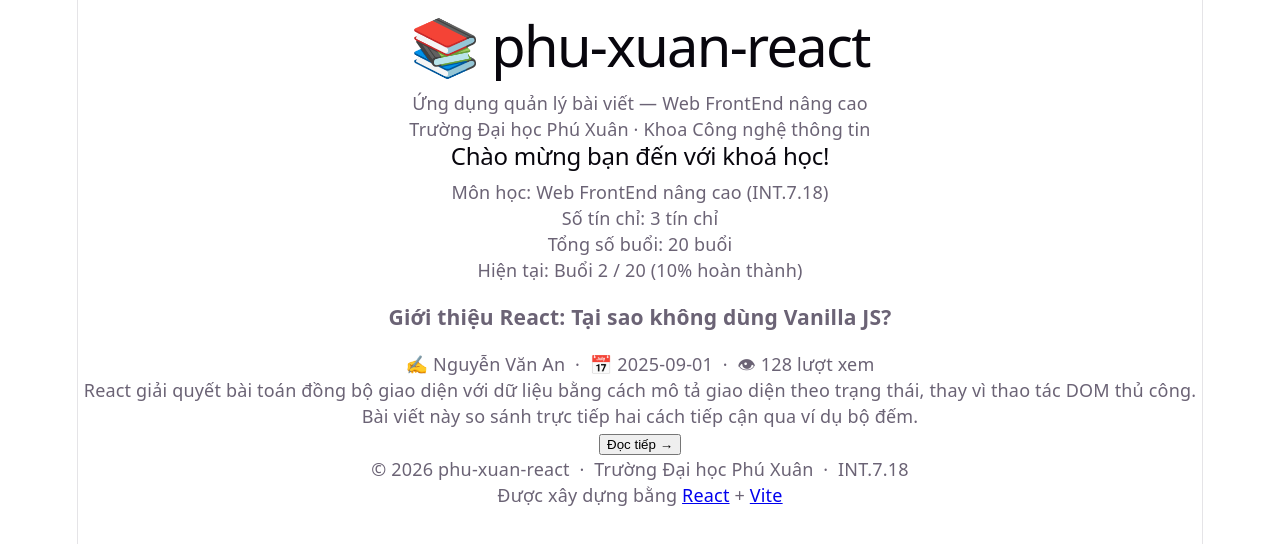
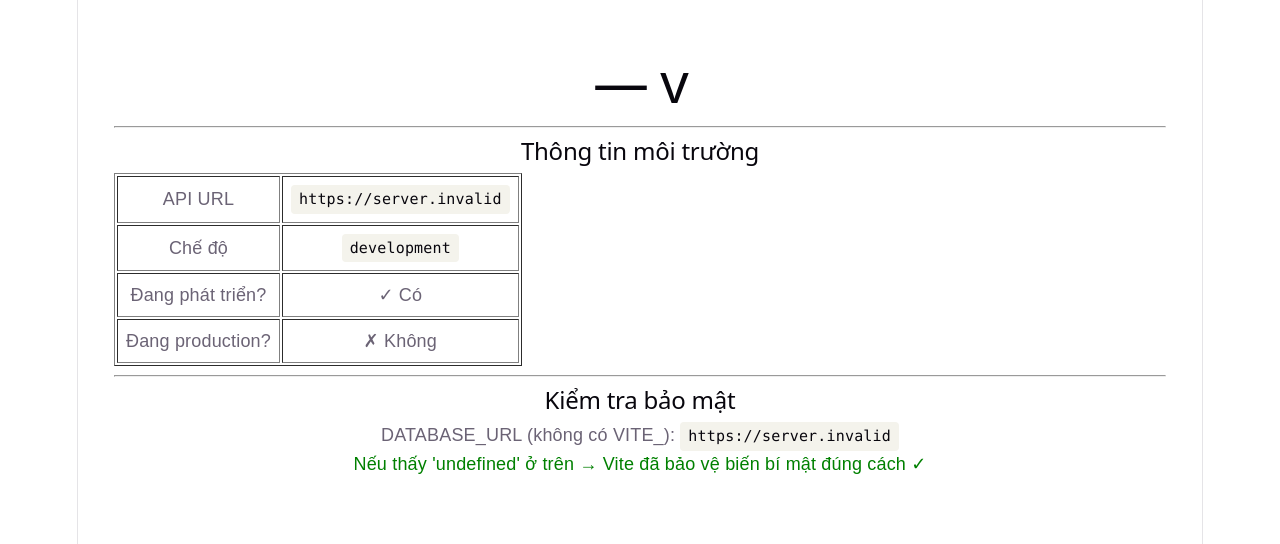
Before and after one commit to xuanhoai3152007-cmd/phu-xuan-react, a React (Vite) app: page / in a window 1280 px wide. Shown: the top 544 px of the page. Built offline with nearby package versions, Linux system fonts and the light colour scheme; no server answers.

Commit message:
feat: hoàn thành buổi 3 lab 2 biến môi trường

```diff
--- a/src/App.tsx
+++ b/src/App.tsx
@@ -1,35 +1,77 @@
-import Header from './components/Header'
-import WelcomeBanner from './components/WelcomeBanner'
-import PostCard from './components/PostCard'
-import Footer from './components/Footer'
+const apiUrl = import.meta.env.VITE_API_BASE_URL
+const appTitle = import.meta.env.VITE_APP_TITLE
+const version = import.meta.env.VITE_APP_VERSION
 
-import {
-  formatDate,
-  toSlug,
-} from './utils/string-utils'
+const isDev = import.meta.env.DEV
+const isProd = import.meta.env.PROD
+const mode = import.meta.env.MODE
 
-function App() {
-  console.log(
-  'Hôm nay:',
-  formatDate(new Date()),
-)
+export default function App() {
+  return (
+    <div
+      style={{
+        padding: '2rem',
+        fontFamily: 'sans-serif',
+      }}
+    >
+      <h1>
+        {appTitle} — v{version}
+      </h1>
 
-console.log(
-  'Slug:',
-  toSlug('Trang chủ phu-xuan-react'),
-)
-  return (
-    <>
-      <Header />
+      <hr />
 
-      <main>
-        <WelcomeBanner />
-        <PostCard />
-      </main>
+      <h2>Thông tin môi trường</h2>
 
-      <Footer />
-    </>
+      <table
+        border={1}
+        cellPadding={8}
+      >
+        <tbody>
+          <tr>
+            <td>API URL</td>
+            <td>
+              <code>{apiUrl}</code>
+            </td>
+          </tr>
+
+          <tr>
+            <td>Chế độ</td>
+            <td>
+              <code>{mode}</code>
+            </td>
+          </tr>
+
+          <tr>
+            <td>Đang phát triển?</td>
+            <td>
+              {isDev ? '✓ Có' : '✗ Không'}
+            </td>
+          </tr>
+
+          <tr>
+            <td>Đang production?</td>
+            <td>
+              {isProd ? '✓ Có' : '✗ Không'}
+            </td>
+          </tr>
+        </tbody>
+      </table>
+
+      <hr />
+
+      <h2>Kiểm tra bảo mật</h2>
+
+      <p>
+        DATABASE_URL (không có VITE_):{' '}
+        <code>
+          {String(import.meta.env.DATABASE_URL)}
+        </code>
+      </p>
+
+      <p style={{ color: 'green' }}>
+        Nếu thấy 'undefined' ở trên → Vite đã bảo vệ
+        biến bí mật đúng cách ✓
+      </p>
+    </div>
   )
 }
-
-export default App
```
Also changed, not shown: 1 other file (tests, documents, lock files or other folders).
